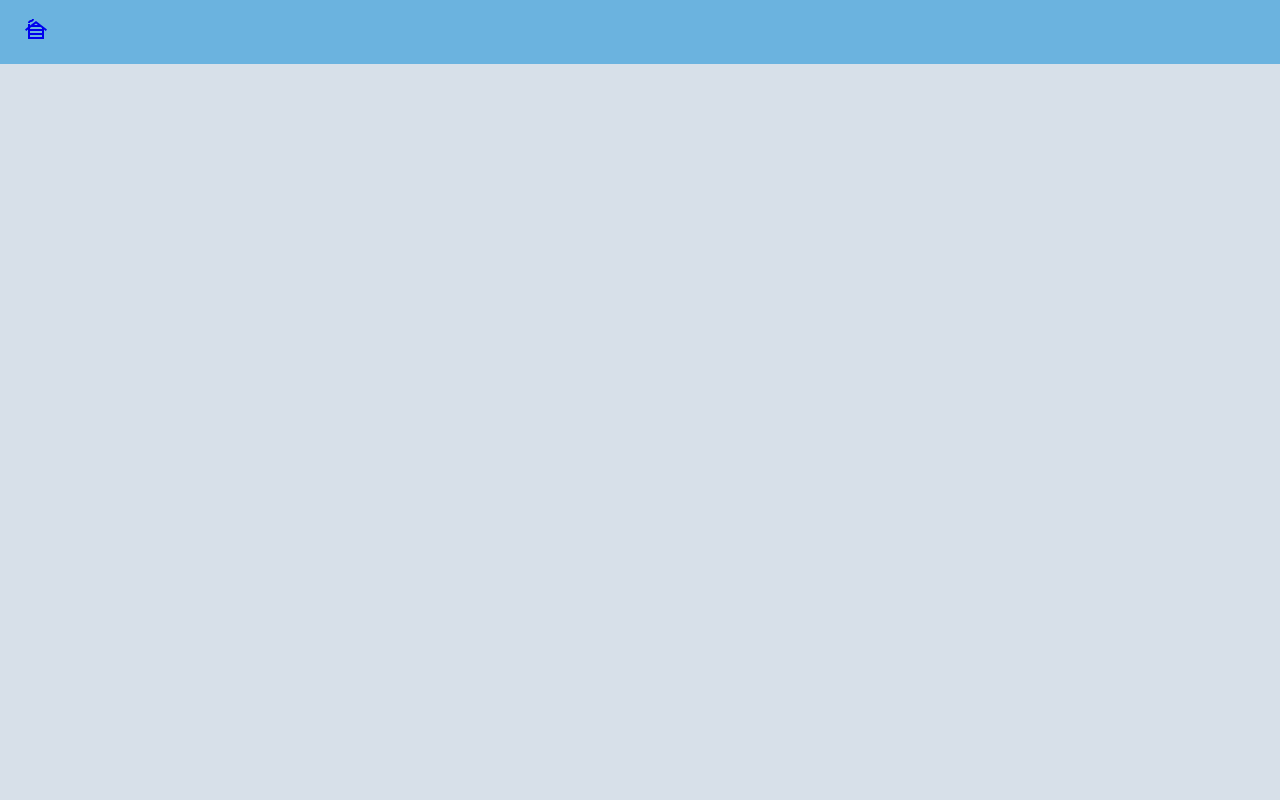
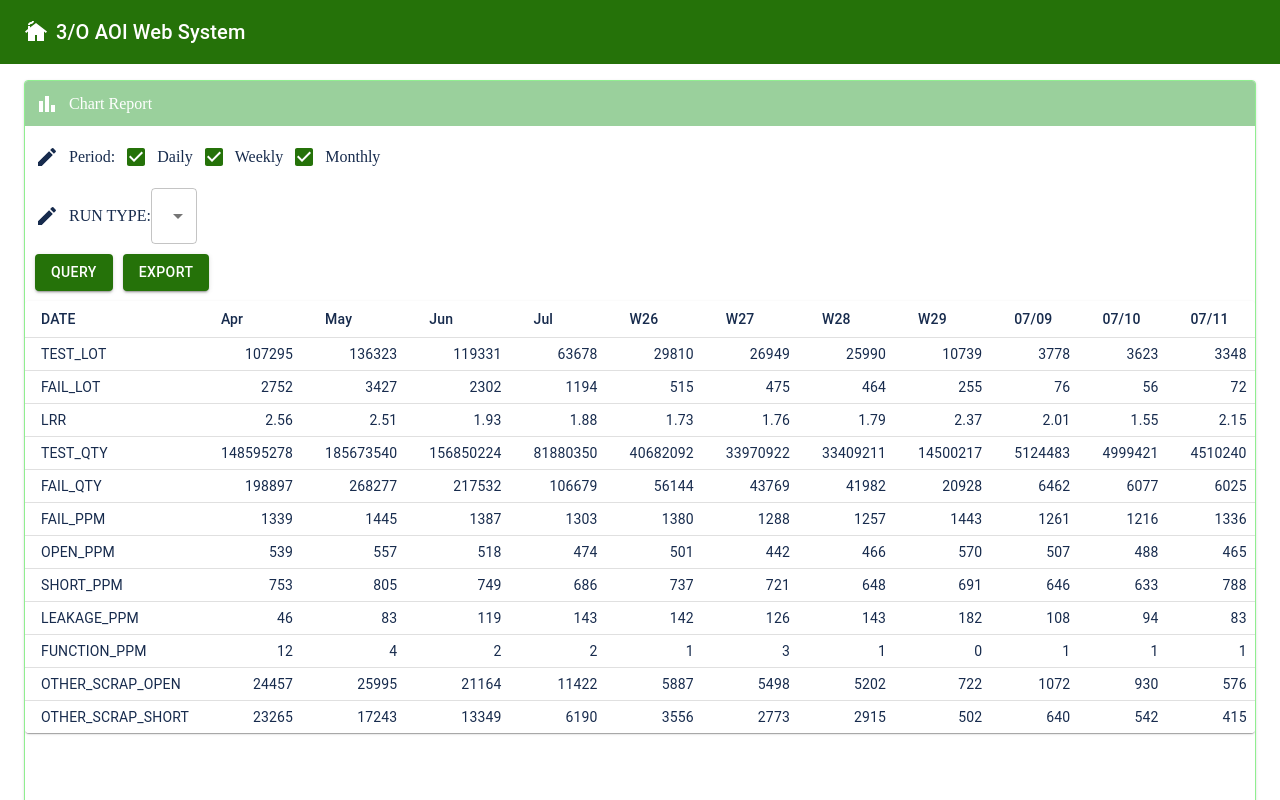
Before and after one commit to ainipei0112/ASE-Web-3OAOI, a React (Vite) app: page /#/airesults in a window 1280 px wide. Built offline with nearby package versions, Linux system fonts and the light colour scheme.

Commit message:
0715 新增 DashBoard 元件

```diff
--- a/src/Routes.jsx
+++ b/src/Routes.jsx
@@ -4,7 +4,7 @@ import MainLayout from "./components/MainLayout"; // 整個頁框
 
 // 導入頁面
 import NotFound from "./pages/NotFound";
-import Chart from "./pages/AI_ResultList";
+import Chart from "./pages/Chart";
 
 // 儲存路由資訊
 const Routes = [
--- a/src/components/MainNavbar.jsx
+++ b/src/components/MainNavbar.jsx
@@ -1,12 +1,15 @@
 import { Link as RouterLink } from "react-router-dom";
-import { AppBar, Toolbar } from "@mui/material";
-import CabinIcon from '@mui/icons-material/Cabin';
+import { AppBar, Toolbar, Typography } from "@mui/material";
+import CottageIcon from '@mui/icons-material/Cottage';
 
 const MainNavbar = (props) => (
   <AppBar elevation={0} {...props}>
     <Toolbar sx={{ height: 64 }}>
-      <RouterLink to="/">
-        <CabinIcon />
+    <RouterLink to="/" style={{ textDecoration: 'none', color: 'inherit', display: 'flex', alignItems: 'center' }}>
+        <div style={{ display: 'flex', alignItems: 'center' }}>
+          <CottageIcon />
+          <Typography variant="h6" sx={{ marginLeft: 1 }}>3/O AOI Web System</Typography>
+        </div>
       </RouterLink>
     </Toolbar>
   </AppBar>
--- /dev/null
+++ b/src/components/chart/ChartContent.jsx
@@ -0,0 +1,105 @@
+import { Box, Button , Card, Checkbox, MenuItem, Select, Table, TableBody, TableCell, TableContainer, TableHead, TableRow, Paper } from '@mui/material';
+import BarChartIcon from '@mui/icons-material/BarChart';
+import EditIcon from '@mui/icons-material/Edit';
+
+const ChartContent = () => {
+
+	const rows = [
+		{ name: 'TEST_LOT', Apr: 107295, May: 136323, Jun: 119331, Jul: 63678, W26: 29810, W27: 26949, W28: 25990, W29: 10739, '07/09': 3778, '07/10': 3623, '07/11': 3348, '07/12': 3514, '07/13': 3674, '07/14': 3551 },
+		{ name: 'FAIL_LOT', Apr: 2752, May: 3427, Jun: 2302, Jul: 1194, W26: 515, W27: 475, W28: 464, W29: 255, '07/09': 76, '07/10': 56, '07/11': 72, '07/12': 94, '07/13': 81, '07/14': 80 },
+		{ name: 'LRR', Apr: 2.56, May: 2.51, Jun: 1.93, Jul: 1.88, W26: 1.73, W27: 1.76, W28: 1.79, W29: 2.37, '07/09': 2.01, '07/10': 1.55, '07/11': 2.15, '07/12': 2.68, '07/13': 2.20, '07/14': 2.25 },
+		{ name: 'TEST_QTY', Apr: 148595278, May: 185673540, Jun: 156850224, Jul: 81880350, W26: 40682092, W27: 33970922, W28: 33409211, W29: 14500217, '07/09': 5124483, '07/10': 4999421, '07/11': 4510240, '07/12': 4824150, '07/13': 4923228, '07/14': 4752839 },
+		{ name: 'FAIL_QTY', Apr: 198897, May: 268277, Jun: 217532, Jul: 106679, W26: 56144, W27: 43769, W28: 41982, W29: 20928, '07/09': 6462, '07/10': 6077, '07/11': 6025, '07/12': 6995, '07/13': 7311, '07/14': 6622 },
+		{ name: 'FAIL_PPM', Apr: 1339, May: 1445, Jun: 1387, Jul: 1303, W26: 1380, W27: 1288, W28: 1257, W29: 1443, '07/09': 1261, '07/10': 1216, '07/11': 1336, '07/12': 1450, '07/13': 1485, '07/14': 1393 },
+		{ name: 'OPEN_PPM', Apr: 539, May: 557, Jun: 518, Jul: 474, W26: 501, W27: 442, W28: 466, W29: 570, '07/09': 507, '07/10': 488, '07/11': 465, '07/12': 546, '07/13': 613, '07/14': 551 },
+		{ name: 'SHORT_PPM', Apr: 753, May: 805, Jun: 749, Jul: 686, W26: 737, W27: 721, W28: 648, W29: 691, '07/09': 646, '07/10': 633, '07/11': 788, '07/12': 788, '07/13': 595, '07/14': 691 },
+		{ name: 'LEAKAGE_PPM', Apr: 46, May: 83, Jun: 119, Jul: 143, W26: 142, W27: 126, W28: 143, W29: 182, '07/09': 108, '07/10': 94, '07/11': 83, '07/12': 116, '07/13': 277, '07/14': 151 },
+		{ name: 'FUNCTION_PPM', Apr: 12, May: 4, Jun: 2, Jul: 2, W26: 1, W27: 3, W28: 1, W29: 0, '07/09': 1, '07/10': 1, '07/11': 1, '07/12': 1, '07/13': 0, '07/14': 0 },
+		{ name: 'OTHER_SCRAP_OPEN', Apr: 24457, May: 25995, Jun: 21164, Jul: 11422, W26: 5887, W27: 5498, W28: 5202, W29: 722, '07/09': 1072, '07/10': 930, '07/11': 576, '07/12': 458, '07/13': 264, '07/14': 0 },
+		{ name: 'OTHER_SCRAP_SHORT', Apr: 23265, May: 17243, Jun: 13349, Jul: 6190, W26: 3556, W27: 2773, W28: 2915, W29: 502, '07/09': 640, '07/10': 542, '07/11': 415, '07/12': 329, '07/13': 173, '07/14': 0 },
+	];
+
+	return (
+		<>
+			<Card sx={{ border: '1px solid lightgreen', minHeight: 800 }}>
+				<Box sx={{ height: 45, backgroundColor: '#9AD09C', color: 'white', display: 'flex', alignItems: 'center', justifyContent: 'left', padding: '0 10px' }}>
+					<BarChartIcon />
+					<span style={{ marginLeft: 10 }}>Chart Report</span>
+				</Box>
+				<Box sx={{ padding: '10px' }}>
+					<Box sx={{ display: 'flex', alignItems: 'center', marginBottom: '10px' }}>
+						<EditIcon />
+						<span style={{ marginLeft: 10 }}>Period: </span>
+						<Checkbox defaultChecked /> Daily
+						<Checkbox defaultChecked /> Weekly
+						<Checkbox defaultChecked /> Monthly
+					</Box>
+					<Box sx={{ display: 'flex', alignItems: 'center', marginBottom: '10px' }}>
+						<EditIcon />
+						<span style={{ marginLeft: 10 }}>RUN TYPE: </span>
+						<Select
+							label="Age"
+						>
+							<MenuItem value={10}>Ten</MenuItem>
+							<MenuItem value={20}>Twenty</MenuItem>
+							<MenuItem value={30}>Thirty</MenuItem>
+						</Select>
+					</Box>
+					<Button variant="contained" sx={{ marginRight: '10px' }}>Query</Button>
+					<Button variant="contained" sx={{ marginRight: '10px' }}>Export</Button>
+				</Box>
+				<TableContainer component={Paper}>
+					<Table sx={{ minWidth: 650 }} size="small" aria-label="simple table">
+						<TableHead>
+							<TableRow>
+								<TableCell>DATE</TableCell>
+								<TableCell>Apr</TableCell>
+								<TableCell>May</TableCell>
+								<TableCell>Jun</TableCell>
+								<TableCell>Jul</TableCell>
+								<TableCell>W26</TableCell>
+								<TableCell>W27</TableCell>
+								<TableCell>W28</TableCell>
+								<TableCell>W29</TableCell>
+								<TableCell>07/09</TableCell>
+								<TableCell>07/10</TableCell>
+								<TableCell>07/11</TableCell>
+								<TableCell>07/12</TableCell>
+								<TableCell>07/13</TableCell>
+								<TableCell>07/14</TableCell>
+							</TableRow>
+						</TableHead>
+						<TableBody>
+							{rows.map((row) => (
+								<TableRow
+									key={row.name}
+									sx={{ '&:last-child td, &:last-child th': { border: 0 } }}
+								>
+									<TableCell component="th" scope="row">
+										{row.name}
+									</TableCell>
+									<TableCell align="right">{row.Apr}</TableCell>
+									<TableCell align="right">{row.May}</TableCell>
+									<TableCell align="right">{row.Jun}</TableCell>
+									<TableCell align="right">{row.Jul}</TableCell>
+									<TableCell align="right">{row.W26}</TableCell>
+									<TableCell align="right">{row.W27}</TableCell>
+									<TableCell align="right">{row.W28}</TableCell>
+									<TableCell align="right">{row.W29}</TableCell>
+									<TableCell align="right">{row['07/09']}</TableCell>
+									<TableCell align="right">{row['07/10']}</TableCell>
+									<TableCell align="right">{row['07/11']}</TableCell>
+									<TableCell align="right">{row['07/12']}</TableCell>
+									<TableCell align="right">{row['07/13']}</TableCell>
+									<TableCell align="right">{row['07/14']}</TableCell>
+								</TableRow>
+							))}
+						</TableBody>
+					</Table>
+				</TableContainer>
+			</Card>
+		</>
+	);
+};
+
+export default ChartContent;
--- a/src/pages/AI_ResultList.jsx
+++ b/src/pages/Chart.jsx
@@ -1,7 +1,9 @@
 import { Helmet } from "react-helmet";
 import {
   Box,
+  Container
 } from '@mui/material';
+import ChartContent from "../components/chart/ChartContent";
 
 const Chart = () => {
 
@@ -12,12 +14,15 @@ const Chart = () => {
       </Helmet>
       <Box
         sx={{
-          backgroundColor: "#d7e0e9",
           minHeight: "100%",
-          py: 3,
+          py: 1,
         }}
       >
-
+        <Container maxWidth={false}>
+          <Box sx={{ pt: 1 }}>
+            <ChartContent />
+          </Box>
+        </Container>
       </Box>
     </>
   );
--- a/src/theme/index.jsx
+++ b/src/theme/index.jsx
@@ -1,24 +1,20 @@
 import { createTheme, colors } from "@mui/material";
-import shadows from "./shadows";
-import typography from "./typography";
 
 const theme = createTheme({
   palette: {
     background: {
-      default: "#F4F6F8",
+      default: "#ffffff",
       paper: colors.common.white,
     },
     primary: {
       contrastText: "#ffffff",
-      main: "#6bb3df",
+      main: "#257209",
     },
     text: {
       primary: "#172b4d",
-      secondary: "#6b778c",
+      secondary: "#ffffff",
     },
   },
-  shadows,
-  typography,
 });
 
 export default theme;
--- a/src/theme/shadows.jsx
+++ /dev/null
@@ -1,29 +0,0 @@
-const shadows = [
-  "none",
-  "0 0 0 1px rgba(63,63,68,0.05), 0 1px 2px 0 rgba(63,63,68,0.15)",
-  "0 0 1px 0 rgba(0,0,0,0.31), 0 2px 2px -2px rgba(0,0,0,0.25)",
-  "0 0 1px 0 rgba(0,0,0,0.31), 0 3px 4px -2px rgba(0,0,0,0.25)",
-  "0 0 1px 0 rgba(0,0,0,0.31), 0 3px 4px -2px rgba(0,0,0,0.25)",
-  "0 0 1px 0 rgba(0,0,0,0.31), 0 4px 6px -2px rgba(0,0,0,0.25)",
-  "0 0 1px 0 rgba(0,0,0,0.31), 0 4px 6px -2px rgba(0,0,0,0.25)",
-  "0 0 1px 0 rgba(0,0,0,0.31), 0 4px 8px -2px rgba(0,0,0,0.25)",
-  "0 0 1px 0 rgba(0,0,0,0.31), 0 5px 8px -2px rgba(0,0,0,0.25)",
-  "0 0 1px 0 rgba(0,0,0,0.31), 0 6px 12px -4px rgba(0,0,0,0.25)",
-  "0 0 1px 0 rgba(0,0,0,0.31), 0 7px 12px -4px rgba(0,0,0,0.25)",
-  "0 0 1px 0 rgba(0,0,0,0.31), 0 6px 16px -4px rgba(0,0,0,0.25)",
-  "0 0 1px 0 rgba(0,0,0,0.31), 0 7px 16px -4px rgba(0,0,0,0.25)",
-  "0 0 1px 0 rgba(0,0,0,0.31), 0 8px 18px -8px rgba(0,0,0,0.25)",
-  "0 0 1px 0 rgba(0,0,0,0.31), 0 9px 18px -8px rgba(0,0,0,0.25)",
-  "0 0 1px 0 rgba(0,0,0,0.31), 0 10px 20px -8px rgba(0,0,0,0.25)",
-  "0 0 1px 0 rgba(0,0,0,0.31), 0 11px 20px -8px rgba(0,0,0,0.25)",
-  "0 0 1px 0 rgba(0,0,0,0.31), 0 12px 22px -8px rgba(0,0,0,0.25)",
-  "0 0 1px 0 rgba(0,0,0,0.31), 0 13px 22px -8px rgba(0,0,0,0.25)",
-  "0 0 1px 0 rgba(0,0,0,0.31), 0 14px 24px -8px rgba(0,0,0,0.25)",
-  "0 0 1px 0 rgba(0,0,0,0.31), 0 16px 28px -8px rgba(0,0,0,0.25)",
-  "0 0 1px 0 rgba(0,0,0,0.31), 0 18px 30px -8px rgba(0,0,0,0.25)",
-  "0 0 1px 0 rgba(0,0,0,0.31), 0 20px 32px -8px rgba(0,0,0,0.25)",
-  "0 0 1px 0 rgba(0,0,0,0.31), 0 22px 34px -8px rgba(0,0,0,0.25)",
-  "0 0 1px 0 rgba(0,0,0,0.31), 0 24px 36px -8px rgba(0,0,0,0.25)",
-];
-
-export default shadows;
--- a/src/theme/typography.jsx
+++ /dev/null
@@ -1,37 +0,0 @@
-const typography = {
-  h1: {
-    fontWeight: 500,
-    fontSize: 35,
-    letterSpacing: "-0.24px",
-  },
-  h2: {
-    fontWeight: 500,
-    fontSize: 29,
-    letterSpacing: "-0.24px",
-  },
-  h3: {
-    fontWeight: 500,
-    fontSize: 24,
-    letterSpacing: "-0.06px",
-  },
-  h4: {
-    fontWeight: 500,
-    fontSize: 20,
-    letterSpacing: "-0.06px",
-  },
-  h5: {
-    fontWeight: 500,
-    fontSize: 16,
-    letterSpacing: "-0.05px",
-  },
-  h6: {
-    fontWeight: 500,
-    fontSize: 14,
-    letterSpacing: "-0.05px",
-  },
-  overline: {
-    fontWeight: 500,
-  },
-};
-
-export default typography;
```
